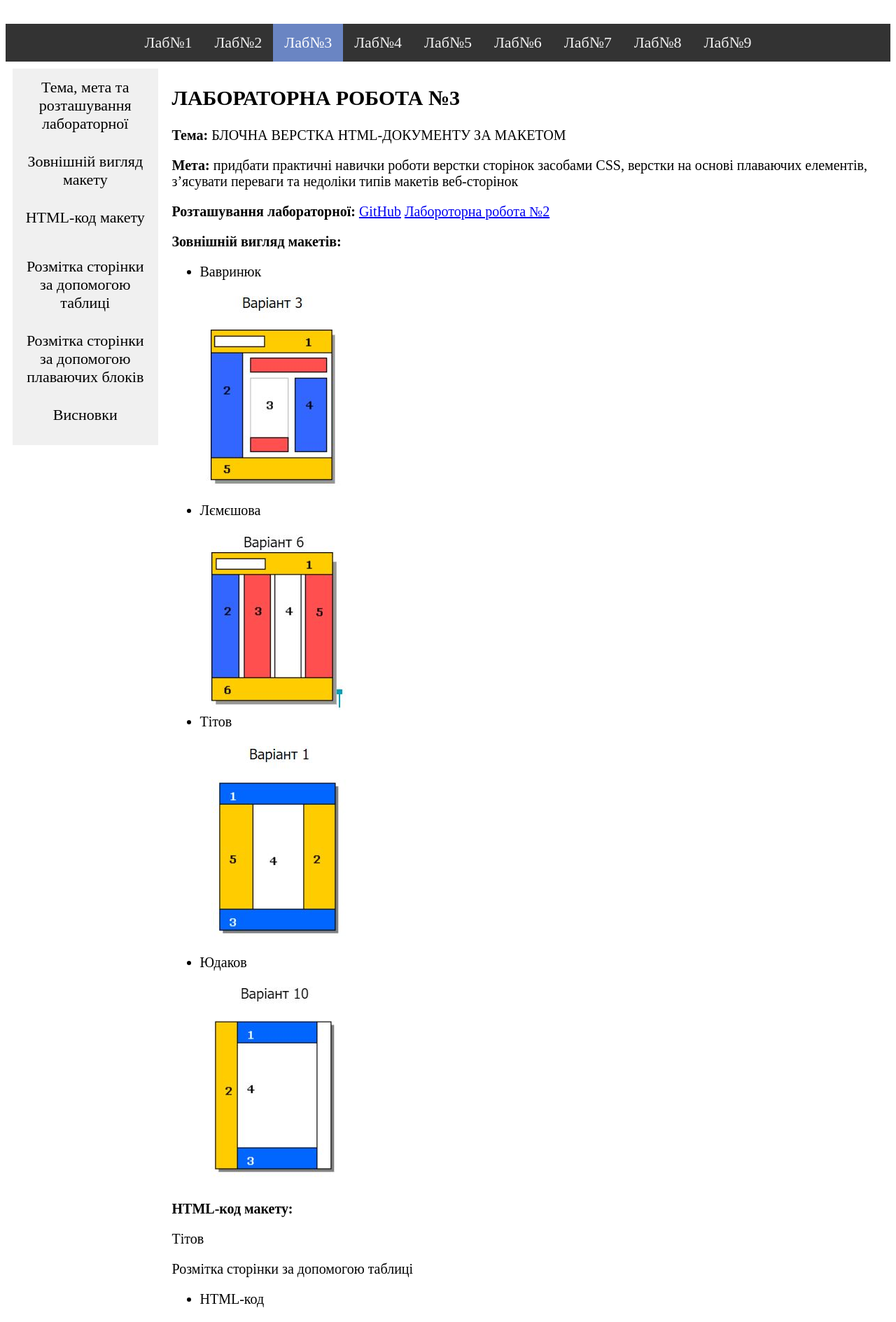
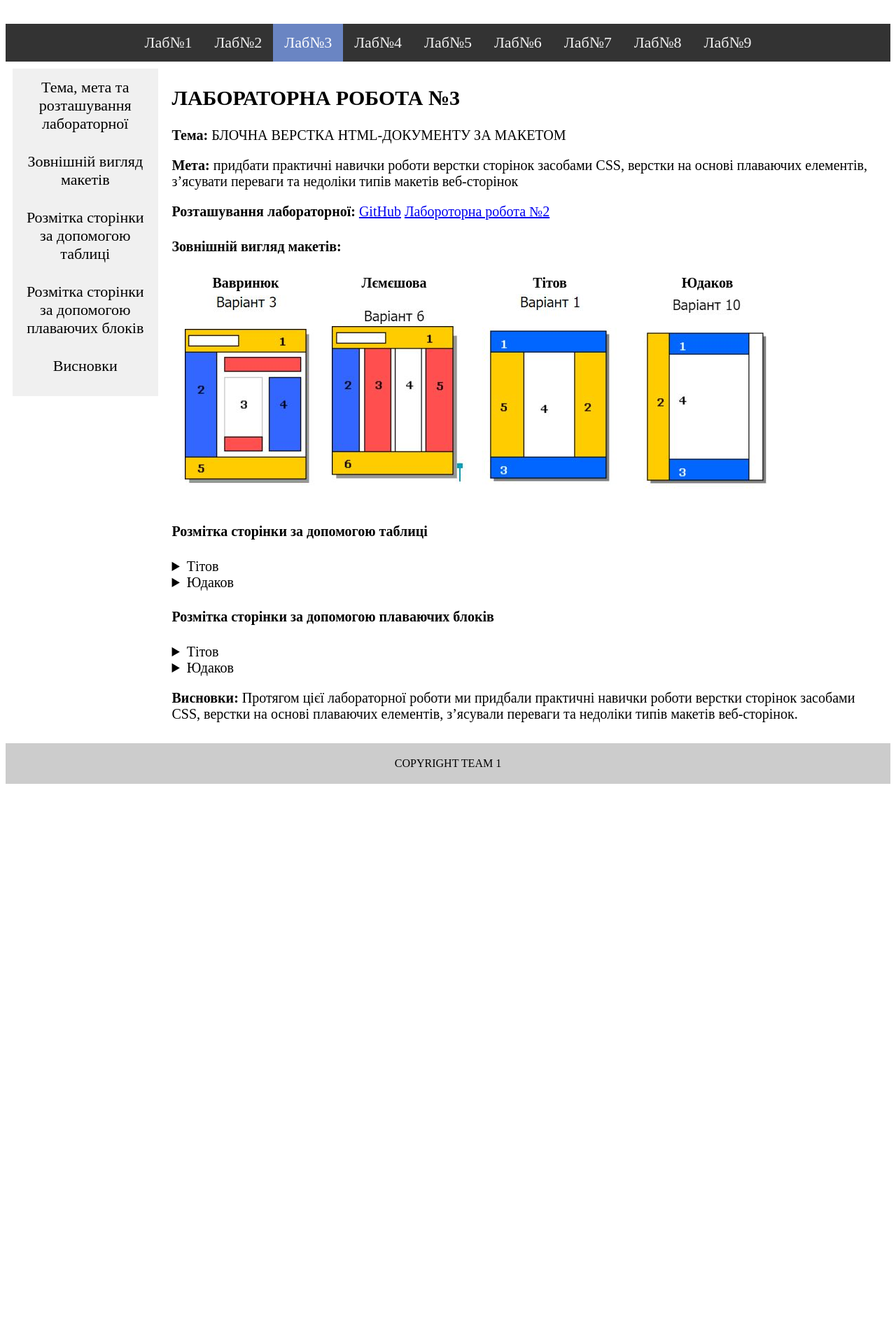
Before and after one commit to Jedich/web-lapki-team-1, a PHP site: page /lab3.html in a window 1280 px wide. Shown: the part 500-2389 px from the top of the page at 70% size. After the commit the page ends 1620 px from the top, so only its background shows below. Run offline with PHP 8.4, Linux system fonts and the light colour scheme; some libraries are stand-ins or nearby versions.

Commit message:
better layout + sanyalab

```diff
--- a/reports/lab3.html
+++ b/reports/lab3.html
@@ -39,47 +39,83 @@
 				<p><b>Розташування лабораторної: </b><a href="https://github.com/Jedich/web-lapki-team-1/tree/master/site">GitHub</a>
 					<a href="https://jedich.github.io/web-lapki-team-1/site/">Лабороторна робота №2</a></p>
 
-				<p id="task"><b>Зовнішній вигляд макетів:</b></p>
-				<ul>
-					<li>Вавринюк</li>
-					<br><img src="img/lab3/V3.JPG">
-					<li>Лємєшова</li>
-					<br><img src="img/lab3/V6.JPG">
-					<li>Тітов</li>
-					<br><img src="img/lab3/V1.JPG">
-					<li>Юдаков</li>
-					<br><img src="img/lab3/V10.JPG">
-				</ul>
-				<p id=layout_html><b>HTML-код макету:</b></p>
-				<p>Тітов</p>
-				<p id="tables">Розмітка сторінки за допомогою таблиці</p>
-				<ul>
-					<li>HTML-код</li>
-					<br><img src="img/lab3/egor_table_html.JPG">
-					<li>CSS-код</li>
-					<br><img src="img/lab3/egor_table_css.JPG">
-					<li>Результат</li>
-					<br><img height="500px" width="1000px" src="img/lab3/egor_table_screen.JPG">
-				</ul>
+				<h4 id="task"><b>Зовнішній вигляд макетів:</b></h4>
+				<table>
+					<tr>
+						<th>Вавринюк</th>
+						<th>Лємєшова</th>
+						<th>Тітов</th>
+						<th>Юдаков</th>
+					</tr>
+					<tr>
+						<td><img src="img/lab3/V3.JPG"></td>
+						<td><img src="img/lab3/V6.JPG"></td>
+						<td><img src="img/lab3/V1.JPG"></td>
+						<td><img src="img/lab3/V10.JPG"></td>
+					</tr>
+				</table>
+				<h4 id="tables">Розмітка сторінки за допомогою таблиці</h4>
+				<details>
+					<summary>Тітов</summary>
+					<ul class="row-ul">
+						<li>HTML-код
+							<br><img src="img/lab3/egor_table_html.JPG"></li>
+						<li>CSS-код
+							<br><img src="img/lab3/egor_table_css.JPG"></li>
+					</ul>
+					<a href="../site/lab3/egor/e_table.html"> Результат</a>
+					<br><img height="500px" width="1000px" src="img/lab3/egor_table_screen.JPG"></li>
+				</details>
+				<details>
+					<summary>Юдаков</summary>
+					<ul class="row-ul">
+						<li>HTML-код
+							<br><img src="img/lab3/o_table_html.png"></li>
+						<li>CSS-код
+							<br><img src="img/lab3/o_table_css.png"></li>
+						<li>
+							<a href="../site/lab3/oleksandr/tables.html"> Результат</a>
+							<br><img width="80%" src="img/lab3/o_table_res.png"></li>
+						</li>
+					</ul>
 
-				<p id="float">Розмітка сторінки за допомогою плаваючих блоків</p>
-				<ul>
-					<li>HTML-код</li>
-					<br><img src="img/lab3/egor_block_html.JPG">
-					<li>CSS-код</li>
-					<br><img src="img/lab3/egor_block_css.JPG">
-					<li>Результат</li>
-					<br><img height="500px" width="1000px" src="img/lab3/egor_block_screen.JPG">
-				</ul>
-					<p id="summary"><b>Висновки: </b>Протягом цієї лабораторної роботи ми  придбали практичні навички роботи верстки сторінок засобами CSS, верстки на основі
-				плаваючих елементів, з’ясували переваги та недоліки типів макетів веб-сторінок</p>
+				</details>
+
+				<h4 id="float">Розмітка сторінки за допомогою плаваючих блоків</h4>
+				<details>
+					<summary>Тітов</summary>
+					<ul class="row-ul">
+						<li>HTML-код
+						<br><img src="img/lab3/egor_block_html.JPG"></li>
+						<li>CSS-код
+						<br><img src="img/lab3/egor_block_css.JPG"></li>
+					</ul>
+					<a href="../site/lab3/egor/e_block.html"> Результат</a>
+						<br><img height="500px" width="1000px" src="img/lab3/egor_block_screen.JPG">
+				</details>
+				<details>
+					<summary>Юдаков</summary>
+					<ul class="row-ul">
+						<li>HTML-код
+							<br><img src="img/lab3/o_float_html.png"></li>
+						<li>CSS-код
+							<br><img src="img/lab3/o_float_css.png"></li>
+						<li>
+							<a href="../site/lab3/oleksandr/float.html"> Результат</a>
+							<br><img width="80%" src="img/lab3/o_float_res.png"></li>
+						</li>
+					</ul>
+
+				</details>
+
+				<p id="summary"><b>Висновки: </b>Протягом цієї лабораторної роботи ми  придбали практичні навички роботи верстки сторінок засобами CSS, верстки на основі
+				плаваючих елементів, з’ясували переваги та недоліки типів макетів веб-сторінок.</p>
 			</div>
 			<div class="sidebar">
 				<div class="floating-div">
 					<div class="sidenav">
 						<a href="#topic_aim">Тема, мета та розташування лабораторної</a>
-						<a href="#task">Зовнішній вигляд макету</a>
-						<a href="#layout_html">HTML-код макету</a>
+						<a href="#task">Зовнішній вигляд макетів</a>
 						<a href="#tables">Розмітка сторінки за допомогою таблиці</a>
 						<a href="#float">Розмітка сторінки за допомогою плаваючих блоків</a>
 						<a href="#summary">Висновки</a>
--- a/reports/style.css
+++ b/reports/style.css
@@ -142,3 +142,12 @@
  footer h3 {
 	 font-size:24px;
  }
+
+ .row-ul {
+	display: flex;
+	align-items: baseline;
+}
+
+.row-ul li {
+	margin-right: 50px;
+}
```
Also changed, not shown: reports/img/lab3/o_float_css.png (added), reports/img/lab3/o_float_html.png (added), reports/img/lab3/o_float_res.png (added), reports/img/lab3/o_table_css.png (added), reports/img/lab3/o_table_html.png (added), reports/img/lab3/o_table_res.png (added), site/lab3/oleksandr/float.html (line endings or trailing spaces), site/lab3/oleksandr/tables.html (line endings or trailing spaces).
